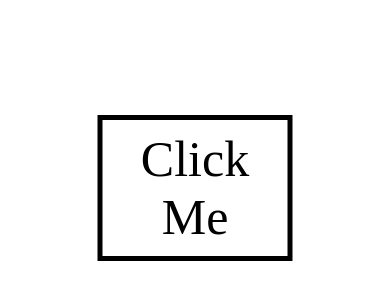
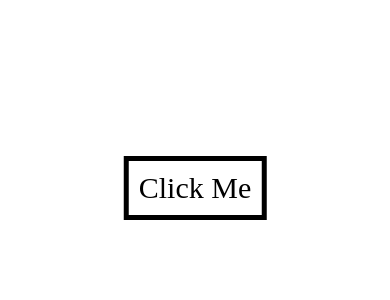
Before and after one commit to GautamPatil2003/Changebgrandomly, a plain HTML site: page index.html in a window 390 px wide. Shown: the part 234-534 px from the top of the page. Drawn offline with Linux system fonts and the light colour scheme.

Commit message:
Update style.css

```diff
--- a/style.css
+++ b/style.css
@@ -18,3 +18,20 @@
     padding: 10px;
     color: rgb(0, 0, 0);
 }
+@media (max-width: 500px){
+    #btn{
+        display: block;
+        background: transparent;
+        font-size: 30px;
+        height: auto;
+        width: auto;
+        position: absolute;
+        top: 50%;
+        left: 50%;
+        transform: translate(-50%, -50%);
+        text-align: center;
+        border: solid 5px rgb(0, 0, 0);
+        padding: 10px;
+        color: rgb(0, 0, 0);
+
+}}
```
